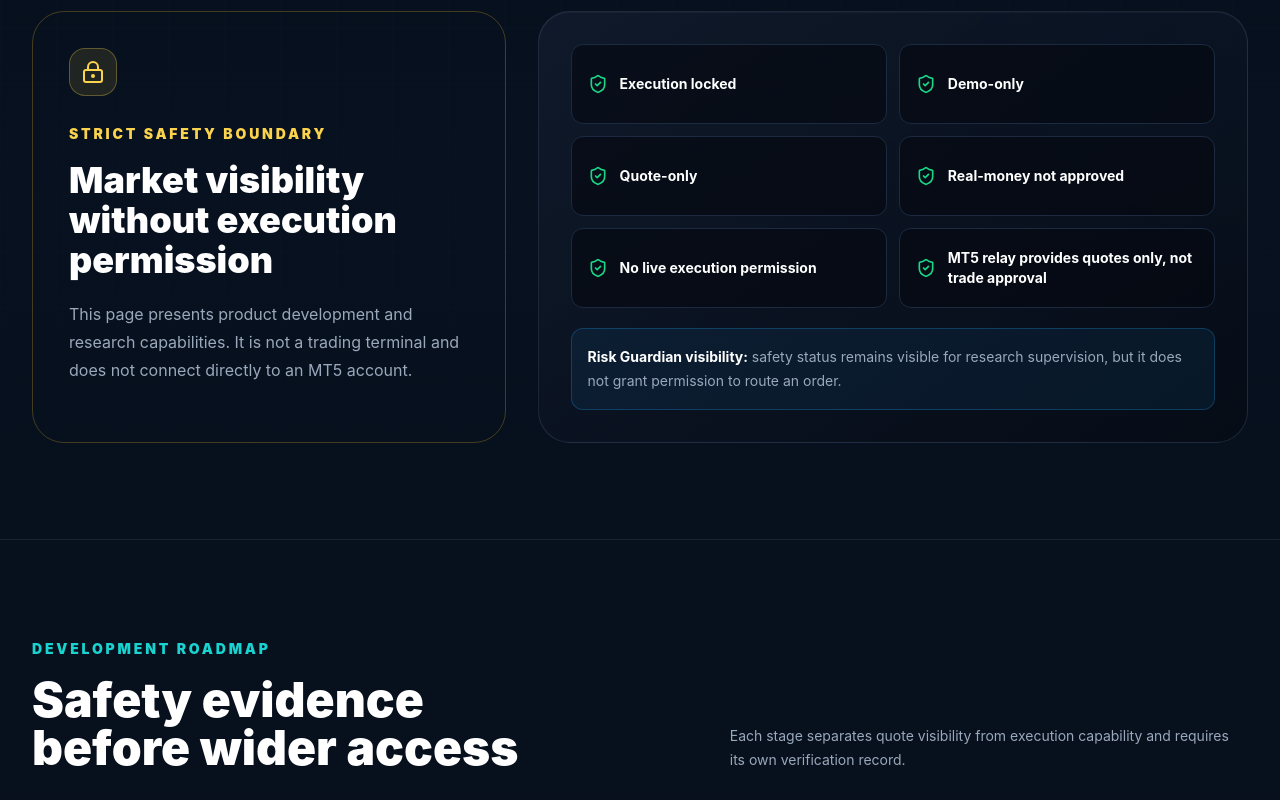
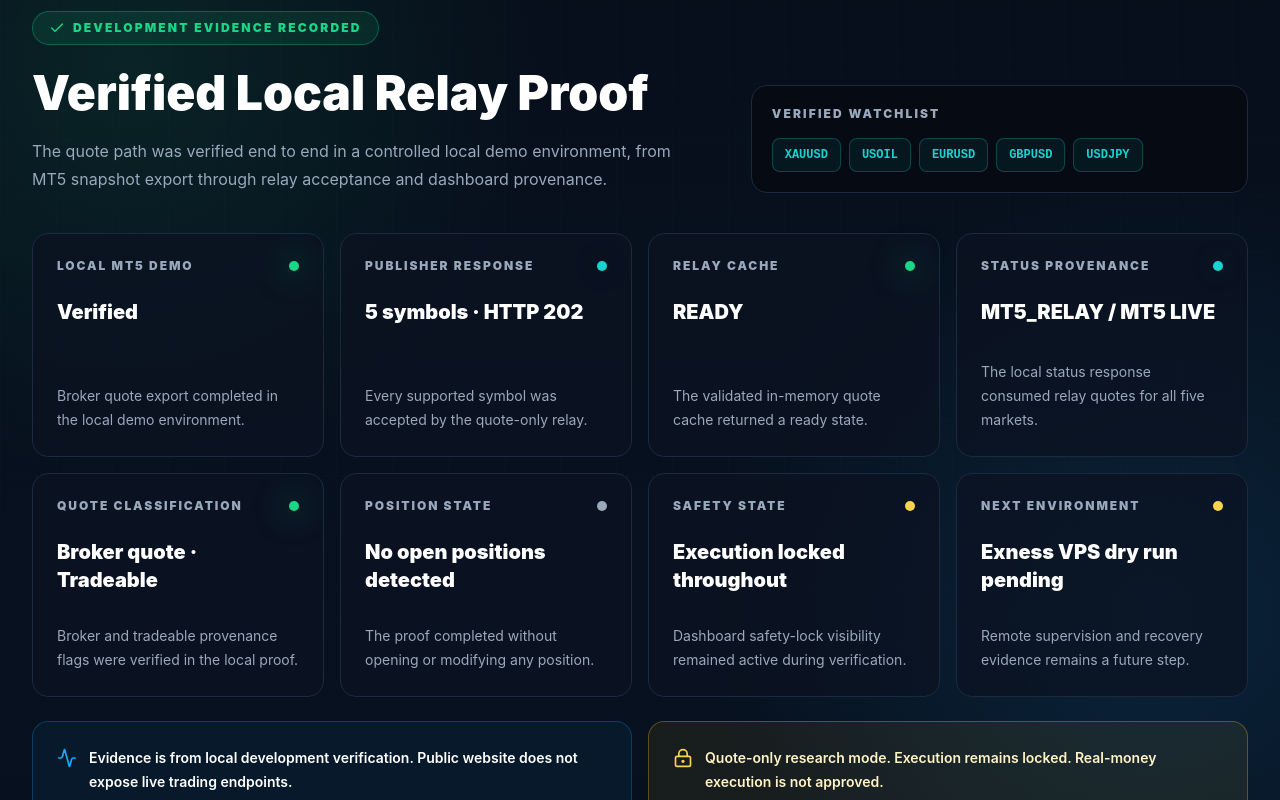
Before and after one commit to riyazu00-coder/fef-trading-solutions-website, a Next.js app: page /trading-agent in a window 1280 px wide. Shown: the part 2120-2920 px from the top of the page. Built offline with nearby package versions, Linux system fonts and the light colour scheme.

Commit message:
Add trading agent relay proof section

```diff
--- a/app/trading-agent/page.tsx
+++ b/app/trading-agent/page.tsx
@@ -94,6 +94,57 @@ const safetyStates = [
   "Real-money not approved",
   "No live execution permission",
   "MT5 relay provides quotes only, not trade approval",
+];
+
+const relayProof = [
+  {
+    label: "Local MT5 demo",
+    value: "Verified",
+    detail: "Broker quote export completed in the local demo environment.",
+    tone: "emerald",
+  },
+  {
+    label: "Publisher response",
+    value: "5 symbols · HTTP 202",
+    detail: "Every supported symbol was accepted by the quote-only relay.",
+    tone: "cyan",
+  },
+  {
+    label: "Relay cache",
+    value: "READY",
+    detail: "The validated in-memory quote cache returned a ready state.",
+    tone: "emerald",
+  },
+  {
+    label: "Status provenance",
+    value: "MT5_RELAY / MT5 LIVE",
+    detail: "The local status response consumed relay quotes for all five markets.",
+    tone: "cyan",
+  },
+  {
+    label: "Quote classification",
+    value: "Broker quote · Tradeable",
+    detail: "Broker and tradeable provenance flags were verified in the local proof.",
+    tone: "emerald",
+  },
+  {
+    label: "Position state",
+    value: "No open positions detected",
+    detail: "The proof completed without opening or modifying any position.",
+    tone: "steel",
+  },
+  {
+    label: "Safety state",
+    value: "Execution locked throughout",
+    detail: "Dashboard safety-lock visibility remained active during verification.",
+    tone: "amber",
+  },
+  {
+    label: "Next environment",
+    value: "Exness VPS dry run pending",
+    detail: "Remote supervision and recovery evidence remains a future step.",
+    tone: "amber",
+  },
 ];
 
 const roadmap = [
@@ -298,6 +349,103 @@ export default function TradingAgentPage() {
 
       <section className="relative overflow-hidden px-5 py-20 sm:px-6 lg:px-8 lg:py-24">
         <div className="site-grid absolute inset-0 opacity-20" aria-hidden="true" />
+        <div
+          className="absolute inset-0 bg-[radial-gradient(circle_at_10%_15%,rgba(25,215,135,0.10),transparent_26rem),radial-gradient(circle_at_90%_70%,rgba(29,168,255,0.12),transparent_28rem)]"
+          aria-hidden="true"
+        />
+
+        <div className="relative mx-auto max-w-7xl">
+          <div className="grid gap-7 lg:grid-cols-[1fr_0.72fr] lg:items-end">
+            <div className="max-w-3xl">
+              <span className="inline-flex items-center gap-2 rounded-full border border-emerald/30 bg-emerald/10 px-4 py-2 text-xs font-black uppercase tracking-[0.18em] text-emerald">
+                <Check className="h-4 w-4" />
+                Development evidence recorded
+              </span>
+              <h2 className="mt-6 text-balance text-3xl font-black text-white sm:text-5xl">
+                Verified Local Relay Proof
+              </h2>
+              <p className="mt-5 max-w-2xl text-base leading-7 text-steel">
+                The quote path was verified end to end in a controlled local
+                demo environment, from MT5 snapshot export through relay
+                acceptance and dashboard provenance.
+              </p>
+            </div>
+
+            <div className="rounded-2xl border border-line bg-ink/60 p-5">
+              <p className="text-xs font-black uppercase tracking-[0.18em] text-steel">
+                Verified watchlist
+              </p>
+              <div className="mt-4 flex flex-wrap gap-2">
+                {instruments.map((symbol) => (
+                  <span
+                    key={`proof-${symbol}`}
+                    className="rounded-lg border border-cyan/25 bg-cyan/[0.07] px-3 py-2 font-mono text-xs font-black text-cyan"
+                  >
+                    {symbol}
+                  </span>
+                ))}
+              </div>
+            </div>
+          </div>
+
+          <div className="mt-10 grid gap-4 sm:grid-cols-2 lg:grid-cols-4">
+            {relayProof.map((proof) => (
+              <article
+                key={proof.label}
+                className="premium-card flex min-h-56 flex-col rounded-2xl border border-line bg-panel/75 p-6"
+              >
+                <div className="flex items-center justify-between gap-3">
+                  <span className="text-xs font-black uppercase tracking-[0.16em] text-steel">
+                    {proof.label}
+                  </span>
+                  <span
+                    className={`h-2.5 w-2.5 shrink-0 rounded-full ${
+                      proof.tone === "emerald"
+                        ? "bg-emerald shadow-emerald"
+                        : proof.tone === "cyan"
+                          ? "bg-cyan shadow-glow"
+                          : proof.tone === "amber"
+                            ? "bg-amber-300"
+                            : "bg-steel"
+                    }`}
+                    aria-hidden="true"
+                  />
+                </div>
+                <p className="mt-6 text-xl font-black leading-7 text-white">
+                  {proof.value}
+                </p>
+                <p className="mt-auto pt-5 text-sm leading-6 text-steel">
+                  {proof.detail}
+                </p>
+              </article>
+            ))}
+          </div>
+
+          <div className="mt-6 grid gap-4 lg:grid-cols-2">
+            <div className="rounded-2xl border border-electric/25 bg-electric/[0.06] p-5 sm:p-6">
+              <div className="flex items-start gap-3">
+                <Activity className="mt-0.5 h-5 w-5 shrink-0 text-electric" />
+                <p className="text-sm font-semibold leading-6 text-white">
+                  Evidence is from local development verification. Public
+                  website does not expose live trading endpoints.
+                </p>
+              </div>
+            </div>
+            <div className="rounded-2xl border border-amber-400/30 bg-amber-400/[0.07] p-5 sm:p-6">
+              <div className="flex items-start gap-3">
+                <LockKeyhole className="mt-0.5 h-5 w-5 shrink-0 text-amber-300" />
+                <p className="text-sm font-semibold leading-6 text-amber-100">
+                  Quote-only research mode. Execution remains locked.
+                  Real-money execution is not approved.
+                </p>
+              </div>
+            </div>
+          </div>
+        </div>
+      </section>
+
+      <section className="relative overflow-hidden px-5 py-20 sm:px-6 lg:px-8 lg:py-24">
+        <div className="site-grid absolute inset-0 opacity-20" aria-hidden="true" />
         <div className="relative mx-auto grid max-w-7xl gap-8 lg:grid-cols-[0.8fr_1.2fr]">
           <div className="rounded-[2rem] border border-amber-400/25 bg-[radial-gradient(circle_at_top_left,rgba(251,191,36,0.12),transparent_22rem),rgba(11,18,32,0.82)] p-7 sm:p-9">
             <div className="inline-flex h-12 w-12 items-center justify-center rounded-2xl border border-amber-300/30 bg-amber-300/10 text-amber-300">
```
